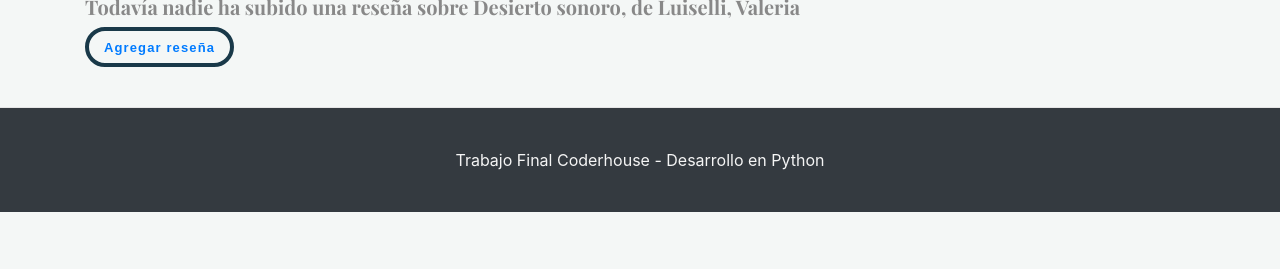
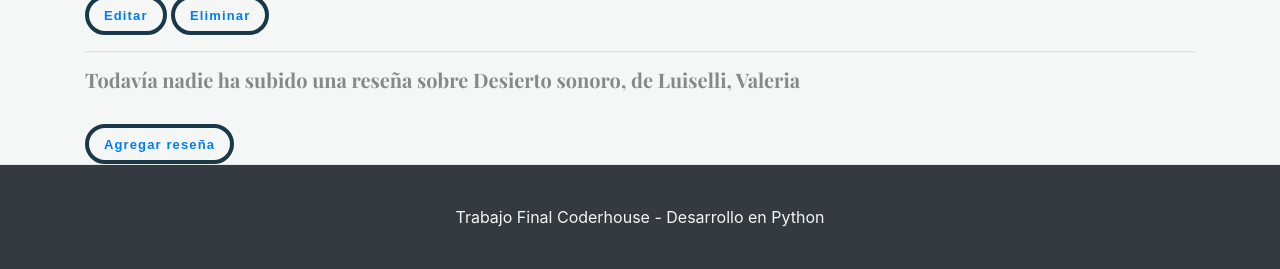
Before and after one commit to lvergini/ProyectoFinalAbayayPasquiniVergini, a Django app: page /libros/libroVista/1/ in a window 1280 px wide. Shown: the part 608-877 px from the top of the page. Before the commit the page ends 820 px from the top, so only its background shows below. Run offline with Django 4.2, Linux system fonts and the light colour scheme; a user stored in the database is signed in; data comes from the database, SQL or seed files in the repository; both versions use the stored data as it was after the commit; some libraries are stand-ins or nearby versions.

Commit message:
En vista libro, pongo para eliminar o editar, solo si se está logueado como admin

```diff
--- a/ProyectoBlogReseñas/Libros/templates/Libros/libroVista.html
+++ b/ProyectoBlogReseñas/Libros/templates/Libros/libroVista.html
@@ -14,6 +14,20 @@
         <li> <strong>Editorial</strong> : {{ libro.editorial }}</li>
         <img src="/media/{{libro.imagen}}">
     </ul>
+
+
+
+    {% if user.is_staff %}
+<button>
+    <a href="{% url 'EditarLibro' libro.id %}"> Editar </a>
+</button>
+<button>
+    <a href="{% url 'EliminarLibro' libro.id %}"> Eliminar  </a>
+</button>
+
+<hr>
+
+    {% endif %}
 
     {% if libro_posts %}
 
@@ -33,6 +47,8 @@
 
     {% endif %}
 
+    <br>
+
     {% if request.user.is_authenticated %}
 
     <button>
```
Also changed, not shown: ProyectoBlogReseñas/Libros/templates/Libros/listaAutores.html (+7 -5 lines), ProyectoBlogReseñas/db.sqlite3, ProyectoBlogReseñas/media/imagenesLibros/Noesunrio_Lpaabal.png (added).
